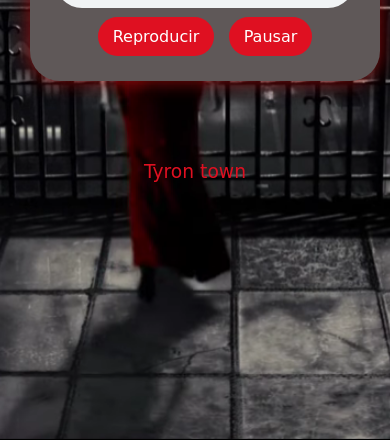
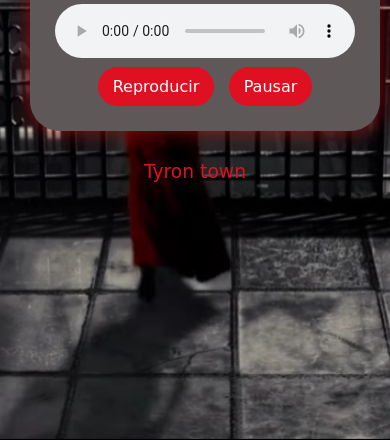
Before and after one commit to Jeicoft/Musica, a plain HTML site: page index.html in a window 390 px wide. Shown: the part 404-844 px from the top of the page. Drawn offline with Linux system fonts and the light colour scheme.

Commit message:
Update styles.css

```diff
--- a/styles.css
+++ b/styles.css
@@ -239,10 +239,11 @@ a:hover{
         border-radius: 30px;
         box-shadow: 0 0 20px rgba(211, 14, 14, 0.651);
         position: relative;
-        top: 200px;
+        top: 250px;
         left: 10px;
     }
     .Tairan{
+        max-width: 350px;
         margin: 0 auto;
         text-align: center;
         padding: 20px;
```
